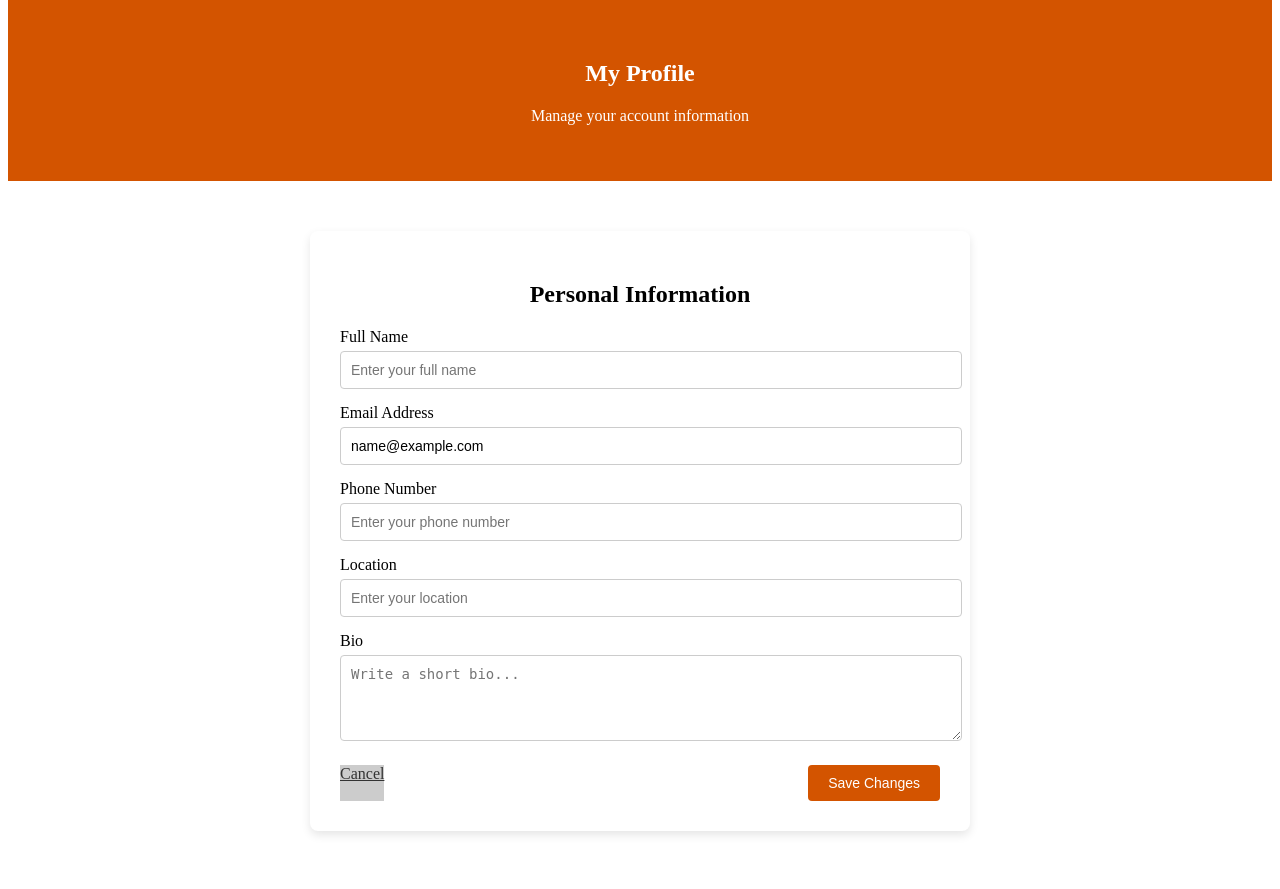
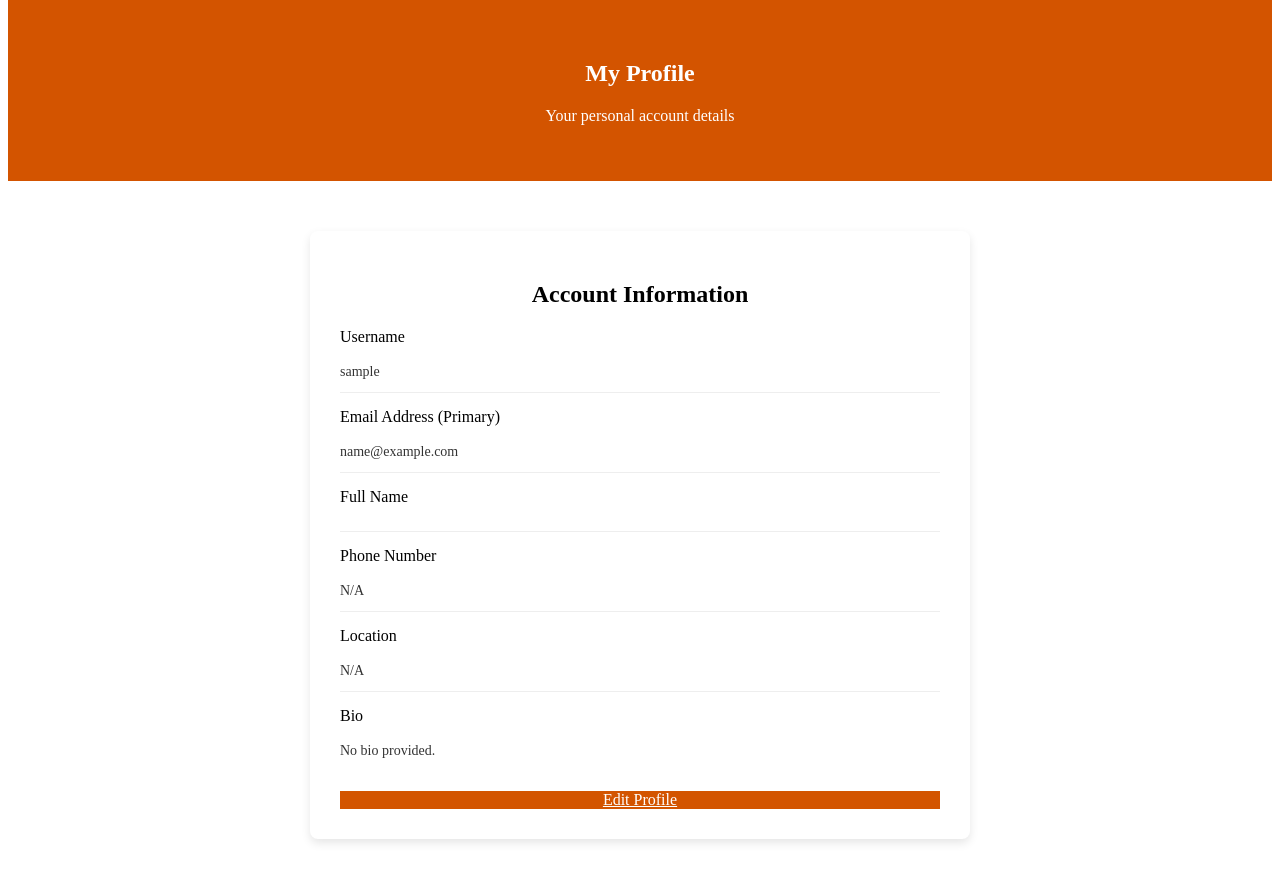
Before and after one commit to dillandeluxe/CSIT327-G5-FranchiseHub, a Django app: page /accounts/profile/ in a window 1280 px wide. Shown: the part 88-977 px from the top of the page. Before the commit the page ends 923 px from the top, so only its background shows below. Run offline with Django 5.2, Linux system fonts and the light colour scheme; the visitor is signed in with stand-in values (Sample User, id 1); data comes from the database, SQL or seed files in the repository.

Commit message:
Implement separate read-only profile page and editable profile pages

```diff
--- a/accounts/models.py
+++ b/accounts/models.py
@@ -57,3 +57,15 @@
 
     def __str__(self):
         return f"{self.full_name} ({self.user.username})"
+
+class Profile(models.Model):
+    # One-to-one link to the base Django User model
+    user = models.OneToOneField(settings.AUTH_USER_MODEL, on_delete=models.CASCADE)
+    full_name = models.CharField(max_length=100)
+    phone_number = models.CharField(max_length=20, null=True, blank=True)
+    location = models.CharField(max_length=100, null=True, blank=True)
+    bio = models.TextField(null=True, blank=True)
+
+    def __str__(self):
+        return f"Profile of {self.user.username}"
+# ----------------------------------------
--- a/accounts/urls.py
+++ b/accounts/urls.py
@@ -8,6 +8,8 @@
     path('register/', views.register_view, name='register'),
     path('login/', views.login_view, name='login'),
     path('logout/', views.logout_view, name='logout'),
+    # NEW Read-only profile view (default: my-profile)
     path('profile/', views.profile_view, name='profile'),
-
+    # RENAMED Edit profile view
+    path('edit-profile/', views.edit_profile_view, name='edit_profile'),
 ]
--- a/accounts/views.py
+++ b/accounts/views.py
@@ -1,9 +1,12 @@
-from django.shortcuts import render, redirect
+from django.shortcuts import render, redirect, get_object_or_404 # Added get_object_or_404
 from django.contrib.auth.models import User
 from django.contrib import messages
 from django.contrib.auth import authenticate, login, logout
 from django.db import transaction
-from django.contrib.auth.decorators import login_required # <-- New Import for security
+from django.contrib.auth.decorators import login_required
+from django import forms
+from .forms import ProfileForm # Import the ProfileForm from accounts/forms.py
+from .models import Franchisee, Franchisor, Profile # Added Profile model
 
 
 # =========================================================================
@@ -124,24 +127,39 @@
 from django.contrib.auth.models import User
 from django import forms
 
-# Simple form for editing user info
-class ProfileForm(forms.ModelForm):
-    class Meta:
-        model = User
-        fields = ['first_name', 'last_name', 'email']
-
+# --- NEW: READ-ONLY PROFILE VIEW ---
 @login_required
 def profile_view(request):
+    """Displays the read-only view of the user's profile."""
+    # Fetch the related Profile model instance, creating it if it doesn't exist
+    user_profile, created = Profile.objects.get_or_create(user=request.user)
+
+    context = {
+        'user_profile': user_profile, # Passed to the new view_profile.html
+    }
+    return render(request, 'accounts/view_profile.html', context)
+
+
+# --- RENAMED: EDIT PROFILE VIEW (was profile_view) ---
+@login_required
+def edit_profile_view(request):
     """Displays and allows editing of the user's profile."""
-    user = request.user  # current logged-in user
+
+    # Get the related Profile model instance, creating it if it doesn't exist
+    user_profile, created = Profile.objects.get_or_create(user=request.user)
 
     if request.method == 'POST':
-        form = ProfileForm(request.POST, instance=user)
+        # Use the Profile model instance for the form
+        form = ProfileForm(request.POST, instance=user_profile)
         if form.is_valid():
             form.save()
             messages.success(request, "Profile updated successfully!")
+            # Redirect to the new read-only view after saving
             return redirect('profile')
     else:
-        form = ProfileForm(instance=user)
+        form = ProfileForm(instance=user_profile)
 
-    return render(request, 'accounts/profile.html', {'form': form})
+    # Pass the form and the profile object to the template
+    return render(request, 'accounts/profile.html', {'form': form, 'user_profile': user_profile})
+
+# NOTE: The simple ProfileForm definition at the end of the original file is removed.
--- a/static/accounts/profile.css
+++ b/static/accounts/profile.css
@@ -102,3 +102,21 @@
     background-color: #ccc;
     color: #333;
 }
+
+/* New style for read-only profile data */
+.profile-container .profile-data {
+    display: block;
+    padding: 10px 0;
+    margin-top: 5px;
+    margin-bottom: 15px;
+    border-bottom: 1px solid #eee; /* Adds a separator line */
+    color: #333;
+    font-size: 14px;
+    line-height: 1.5;
+}
+
+.profile-container .bio-text {
+    /* Remove the bottom border for the bio text display */
+    border-bottom: none;
+    white-space: pre-wrap; /* Preserve line breaks in the bio */
+}
--- a/templates/accounts/browse.html
+++ b/templates/accounts/browse.html
@@ -15,7 +15,7 @@
   <div class="nav-links">
     {% if user.is_authenticated %}
       <a href="{% url 'browse' %}">Browse Franchises</a>
-      <a href="{% url 'profile' %}">Edit Profile</a>
+      <a href="{% url 'profile' %}">My Profile</a>
       <a href="{% url 'logout' %}">Logout</a>
     {% else %}
       <a href="{% url 'login' %}">Login</a>
--- a/templates/accounts/profile.html
+++ b/templates/accounts/profile.html
@@ -4,13 +4,12 @@
 <head>
   <meta charset="UTF-8">
   <meta name="viewport" content="width=device-width, initial-scale=1.0">
-  <title>My Profile | FranchiseHub</title>
+  <title>Edit Profile | FranchiseHub</title>
   <link rel="stylesheet" href="{% static 'accounts/profile.css' %}">
   <link href="https://fonts.googleapis.com/css2?family=Poppins:wght@400;600&display=swap" rel="stylesheet">
 </head>
 
 <body>
-  <!-- ===== NAVBAR ===== -->
   <nav class="navbar">
       <div class="nav-left">
           <img src="{% static 'accounts/logo.png' %}" alt="Logo" class="logo">
@@ -19,6 +18,7 @@
       <div class="nav-right">
           <a href="{% url 'browse' %}">Browse Franchises</a>
           {% if user.is_authenticated %}
+              <a href="{% url 'profile' %}">My Profile</a>
               <a href="{% url 'logout' %}">Logout</a>
           {% else %}
               <a href="{% url 'login' %}">Login</a>
@@ -27,35 +27,37 @@
       </div>
   </nav>
 
-  <!-- ===== HEADER ===== -->
   <section class="profile-header" style="background-color: #d35400; color: white; text-align: center; padding: 40px 0;">
-      <h1>My Profile</h1>
-      <p>Manage your account information</p>
+      <h1>Edit Profile</h1>
+      <p>Update your personal account information</p>
   </section>
 
-  <!-- ===== PROFILE FORM ===== -->
   <div class="profile-container">
-      <form method="POST" action="{% url 'profile' %}">
+      <form method="POST" action="{% url 'edit_profile' %}">
           {% csrf_token %}
           <h2>Personal Information</h2>
+          {% if messages %}
+            <ul class="messages">
+              {% for message in messages %}
+                <li class="{{ message.tags }}">{{ message }}</li>
+              {% endfor %}
+            </ul>
+          {% endif %}
 
-          <label for="full_name">Full Name</label>
-          <input type="text" id="full_name" name="full_name" placeholder="Enter your full name" value="{{ user.full_name }}">
+          <label for="{{ form.full_name.id_for_label }}">Full Name</label>
+          {{ form.full_name }}
 
-          <label for="email">Email Address</label>
-          <input type="email" id="email" name="email" placeholder="Enter your email address" value="{{ user.email }}">
+          <label for="{{ form.phone_number.id_for_label }}">Phone Number</label>
+          {{ form.phone_number }}
 
-          <label for="phone">Phone Number</label>
-          <input type="text" id="phone" name="phone" placeholder="Enter your phone number" value="{{ user.phone }}">
+          <label for="{{ form.location.id_for_label }}">Location</label>
+          {{ form.location }}
 
-          <label for="location">Location</label>
-          <input type="text" id="location" name="location" placeholder="Enter your location" value="{{ user.location }}">
-
-          <label for="bio">Bio</label>
-          <textarea id="bio" name="bio" rows="4" placeholder="Write a short bio...">{{ user.bio }}</textarea>
+          <label for="{{ form.bio.id_for_label }}">Bio</label>
+          {{ form.bio }}
 
           <div class="form-buttons">
-              <a href="{% url 'browse' %}" class="cancel-btn">Cancel</a>
+              <a href="{% url 'profile' %}" class="cancel-btn">View Profile</a>
               <button type="submit" class="save-btn">Save Changes</button>
           </div>
       </form>
--- /dev/null
+++ b/templates/accounts/view_profile.html
@@ -0,0 +1,60 @@
+{% load static %}
+<!DOCTYPE html>
+<html lang="en">
+<head>
+  <meta charset="UTF-8">
+  <meta name="viewport" content="width=device-width, initial-scale=1.0">
+  <title>My Profile | FranchiseHub</title>
+  <link rel="stylesheet" href="{% static 'accounts/profile.css' %}">
+  <link href="https://fonts.googleapis.com/css2?family=Poppins:wght@400;600&display=swap" rel="stylesheet">
+</head>
+
+<body>
+  <nav class="navbar">
+      <div class="nav-left">
+          <img src="{% static 'accounts/logo.png' %}" alt="Logo" class="logo">
+          <h2><span>Franchise</span>Hub</h2>
+      </div>
+      <div class="nav-right">
+          <a href="{% url 'browse' %}">Browse Franchises</a>
+          {% if user.is_authenticated %}
+              <a href="{% url 'logout' %}">Logout</a>
+          {% else %}
+              <a href="{% url 'login' %}">Login</a>
+          {% endif %}
+          <a href="{% url 'register' %}" class="btn">Get Started</a>
+      </div>
+  </nav>
+
+  <section class="profile-header" style="background-color: #d35400; color: white; text-align: center; padding: 40px 0;">
+      <h1>My Profile</h1>
+      <p>Your personal account details</p>
+  </section>
+
+  <div class="profile-container">
+        <h2>Account Information</h2>
+
+        <label>Username</label>
+        <p class="profile-data">{{ user.username }}</p>
+
+        <label>Email Address (Primary)</label>
+        <p class="profile-data">{{ user.email }}</p>
+
+        <label>Full Name</label>
+        <p class="profile-data">{{ user_profile.full_name }}</p>
+
+        <label>Phone Number</label>
+        <p class="profile-data">{% if user_profile.phone_number %}{{ user_profile.phone_number }}{% else %}N/A{% endif %}</p>
+
+        <label>Location</label>
+        <p class="profile-data">{% if user_profile.location %}{{ user_profile.location }}{% else %}N/A{% endif %}</p>
+
+        <label>Bio</label>
+        <p class="profile-data bio-text">{% if user_profile.bio %}{{ user_profile.bio }}{% else %}No bio provided.{% endif %}</p>
+
+        <div class="form-buttons">
+            <a href="{% url 'edit_profile' %}" class="save-btn" style="width: 100%; text-align: center;">Edit Profile</a>
+        </div>
+  </div>
+</body>
+</html>
```
